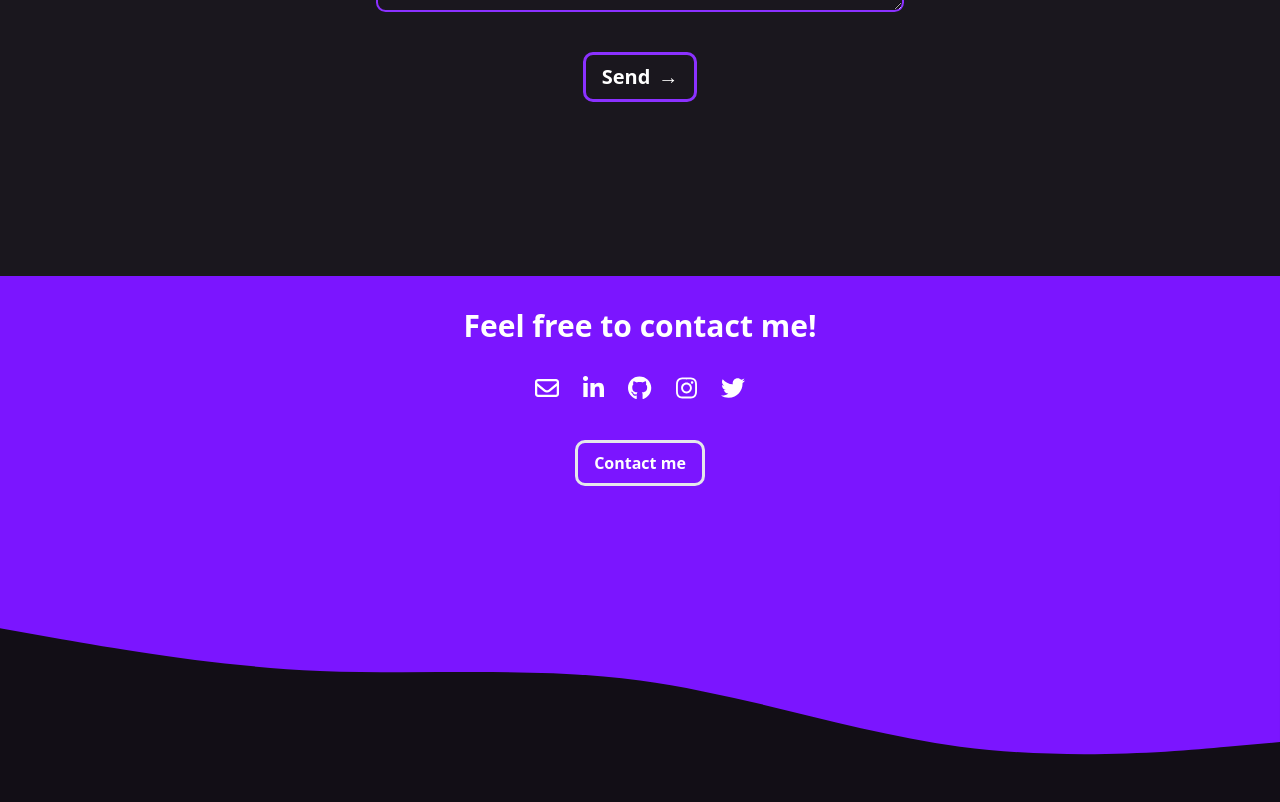
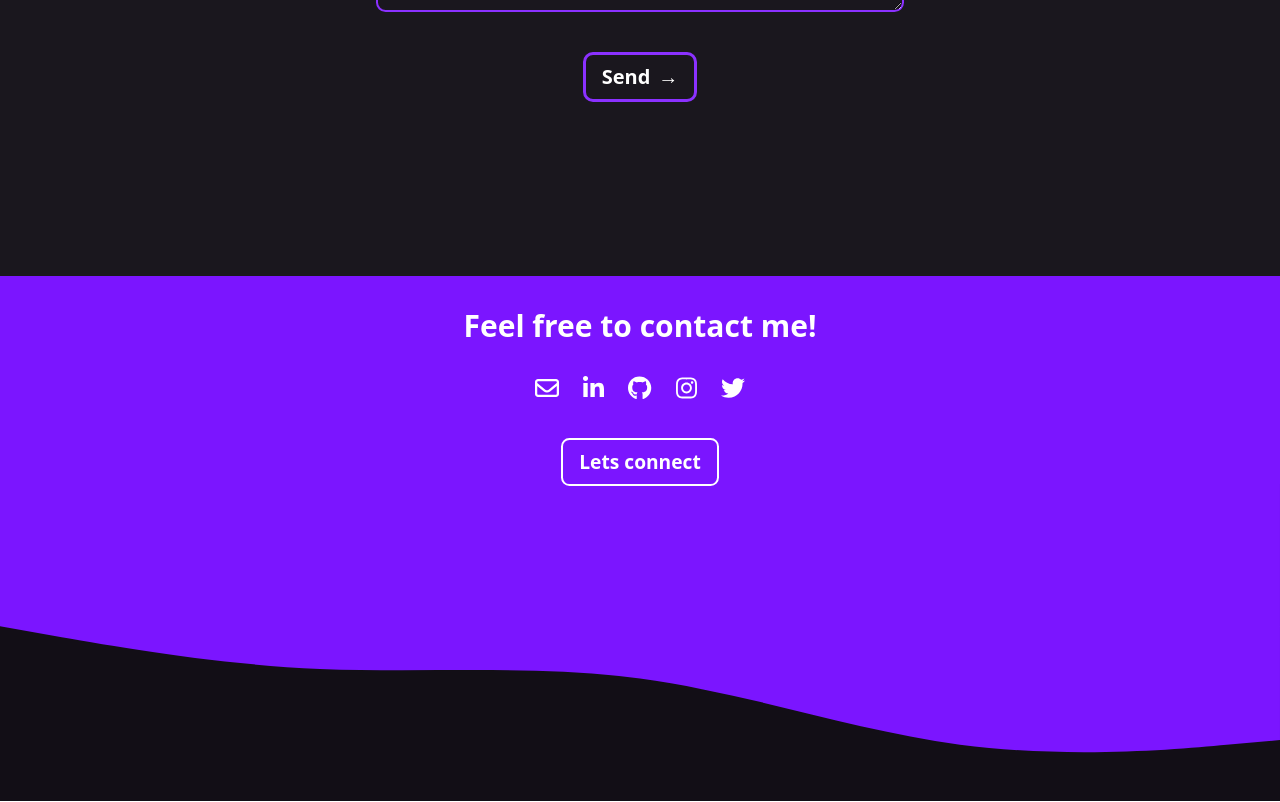
Before and after one commit to linusehle/linusehle-portfolio, a Vue app: page / in a window 1280 px wide. Shown: the part 5168-5970 px from the top of the page. Built offline with nearby package versions, Linux system fonts and the light colour scheme.

Commit message:
feat: added btn animation

```diff
--- a/src/components/Footer.vue
+++ b/src/components/Footer.vue
@@ -70,10 +70,12 @@
                 </div>
             </div>
             <div class="mt-10 flex justify-center">
-                <div class="border-[3px] rounded-[10px] px-4 py-2">
-                    <a href="">
-                        <span class="font-semibold text-white hover:transition-all hover:duration-75 hover:ease-in-out">Contact me</span>
-                    </a>
+                <div>
+                    <button class="grow_skew_forward">
+                        <a href="">
+                            <span class="font-semibold text-white">Lets connect</span>
+                        </a>
+                    </button>
                 </div>
             </div>
         </div>
@@ -83,8 +85,59 @@
     </body>
 </template>
 
-<style>
+<style scoped>
 * {
     cursor: none;
 }
+
+button {
+  font-size: 1.2rem;
+  font-weight: 800;
+  padding: 8px 16px;
+  color: #fff;
+  border-radius: 0.4rem;
+  position: relative;
+  z-index: 1;
+  overflow: hidden;
+  outline: 2px solid #fff;
+}
+button:hover {
+color: white;
+}
+button::after {
+  content: "";
+  background: #8b31ff;
+  position: absolute;
+  z-index: -1;
+  padding: 0.85em 0.75em;
+  display: block;
+}
+
+button[class^="slide"]::after {
+  transition: all 0.35s;
+}
+button[class^="slide"]:hover::after {
+  left: 0;
+  right: 0;
+  top: 0;
+  bottom: 0;
+  transition: all 0.35s;
+}
+
+button[class^="grow"]::after {
+  transition: all 0.4s ease;
+}
+button[class^="grow"]:hover::after {
+  transition: all 0.4s ease-out;
+}
+button.grow_skew_forward::after {
+  left: -20%;
+  right: -20%;
+  top: 0;
+  bottom: 0;
+  transform: skewX(-45deg) scale(0, 1);
+}
+button.grow_skew_forward:hover::after {
+  transform: skewX(-45deg) scale(1, 1);
+}
 </style>
```
